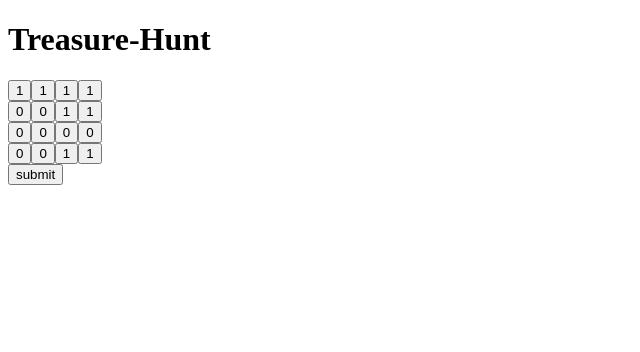
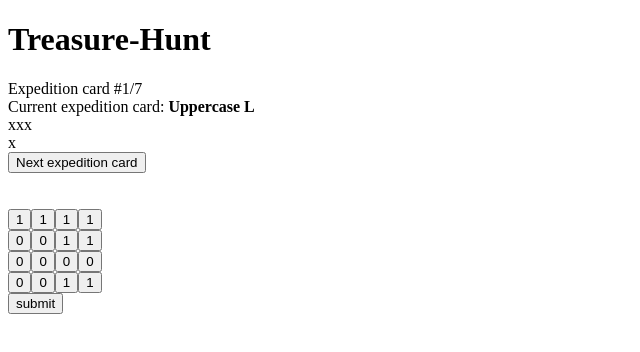
Before and after one commit to dstriz09/treasure-hunt, a React (Create React App) app: page / in a window 1280 px wide. Shown: the top 352 px of the page, without its empty margins (0-640 px from the left). Built offline with nearby package versions, Linux system fonts and the light colour scheme.

Commit message:
add basic expedition functionality (#8)

```diff
--- a/src/App.js
+++ b/src/App.js
@@ -1,10 +1,13 @@
 import React from "react";
 import Board from "./Board";
+import Expedition from "./Expedition"
 
 export default function App() {
   return (
     <div className="App">
       <h1>Treasure-Hunt</h1>
+      <Expedition />
+      <br /><br />
       <Board />
     </div>
   );
--- a/src/Board.js
+++ b/src/Board.js
@@ -22,7 +22,8 @@ export default function Board() {
     }
     setGameboard(squares);
     setTurn(turnBoard);
-    console.log(turnBoard);
+    console.log('tb', turnBoard);
+    console.log('gb', gameBoard);
   }
 
   //where r (rows) and c (columns) are 0-3
--- /dev/null
+++ b/src/Expedition.js
@@ -0,0 +1,34 @@
+import React, { useState } from "react";
+import { EXPEDITIONS } from "./cards";
+
+export default function Expedition() {
+
+  const randomExpedition =
+    EXPEDITIONS[Math.floor(Math.random() * EXPEDITIONS.length)];
+  const [expeditionCard, setExpeditionCard] = useState(randomExpedition);
+  const [expeditionRound, setExpeditionRound] = useState(1);
+
+  function handleRoundChange() {
+    setExpeditionCard(randomExpedition);
+    if (expeditionRound < 7) {
+      setExpeditionRound(round => round + 1);
+    } else {
+      setExpeditionRound(1);
+    }
+  }
+
+  return (
+    <div>
+      <div>
+        <div>
+          Expedition card #{expeditionRound}/7
+        </div>
+        Current expedition card: <b>{expeditionCard.name}</b>
+        {expeditionCard.rawShape.map((item,i) => (
+          <div key={i}>{item}</div>
+        ))}
+      </div>
+      <button onClick={() => handleRoundChange()}>Next expedition card</button>
+    </div>
+  )
+}
--- a/src/cards.js
+++ b/src/cards.js
@@ -1,16 +1,30 @@
 // To do; add all eight expedition cards
 export const EXPEDITIONS = [
   {
-    name: "L",
+    name: "Uppercase L",
+    id: "L",
     validate: null,
+    rawShape: [
+      ["x","x","x"],
+      ["x","",""]
+    ]
   },
   {
-    name: "I",
+    name: "Long I",
+    id: "I",
     validate: null,
+    rawShape: [
+      ["x","x","x"]
+    ]
   },
   {
-    name: "S",
+    name: "Square",
+    id: "S",
     validate: null,
+    rawShape: [
+      ["x","x"],
+      ["x","x"]
+    ]
   },
 ]
 
```
